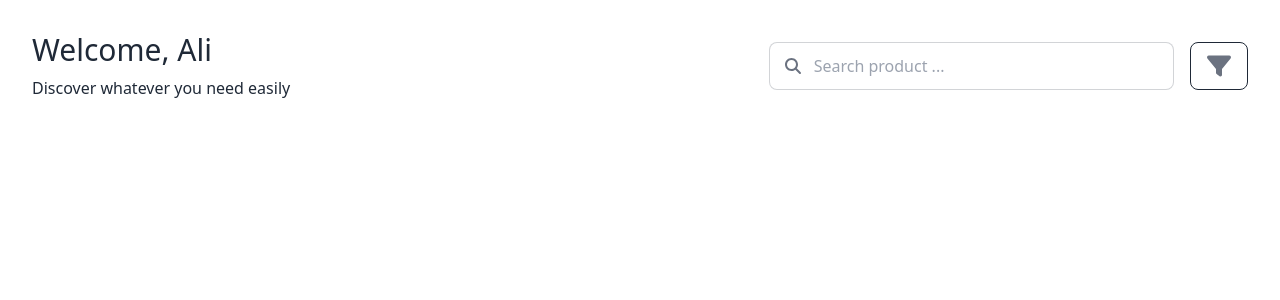
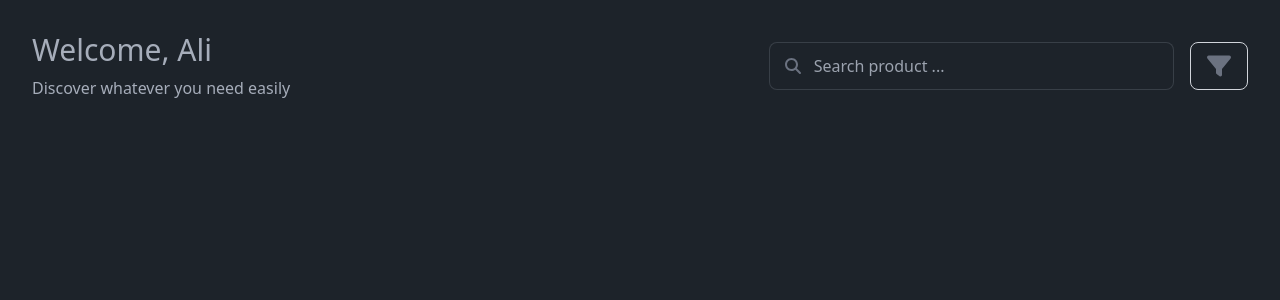
Before and after one commit to AliMohammadiKia/strapi_project, a React (Vite) app in the folder client/: page / in a window 1280 px wide. Shown: the top 300 px of the page. Built offline with nearby package versions, Linux system fonts and the light colour scheme.

Commit message:
update filter button

```diff
--- a/client/src/App.jsx
+++ b/client/src/App.jsx
@@ -7,9 +7,9 @@ const App = () => {
 
   useEffect(() => {
     if (isDarkTheme) {
+      document.documentElement.setAttribute("data-theme", "light");
+    } else {
       document.documentElement.setAttribute("data-theme", "dark");
-    } else {
-      document.documentElement.setAttribute("data-theme", "light");
     }
   }, [isDarkTheme]);
 
--- a/client/src/components/SearchBox/SearchBox.jsx
+++ b/client/src/components/SearchBox/SearchBox.jsx
@@ -4,8 +4,11 @@ import { faMagnifyingGlass, faFilter } from "@fortawesome/free-solid-svg-icons";
 const SearchBox = () => {
   return (
     <div className="flex-1 flex flex-row-reverse gap-4 items-center">
-      <button className="btn btn-outline">
-        <FontAwesomeIcon icon={faFilter} className="text-gray-500 w-6 h-6" />
+      <button className="btn btn-outline btn-md border-gray-300 group hover:bg-gray-300 hover:border-gray-300">
+        <FontAwesomeIcon
+          icon={faFilter}
+          className="text-gray-500 w-6 h-6 group-hover:text-white"
+        />
       </button>
       <div className="w-8/12 relative flex flex-row-reverse items-center">
         <FontAwesomeIcon
```
